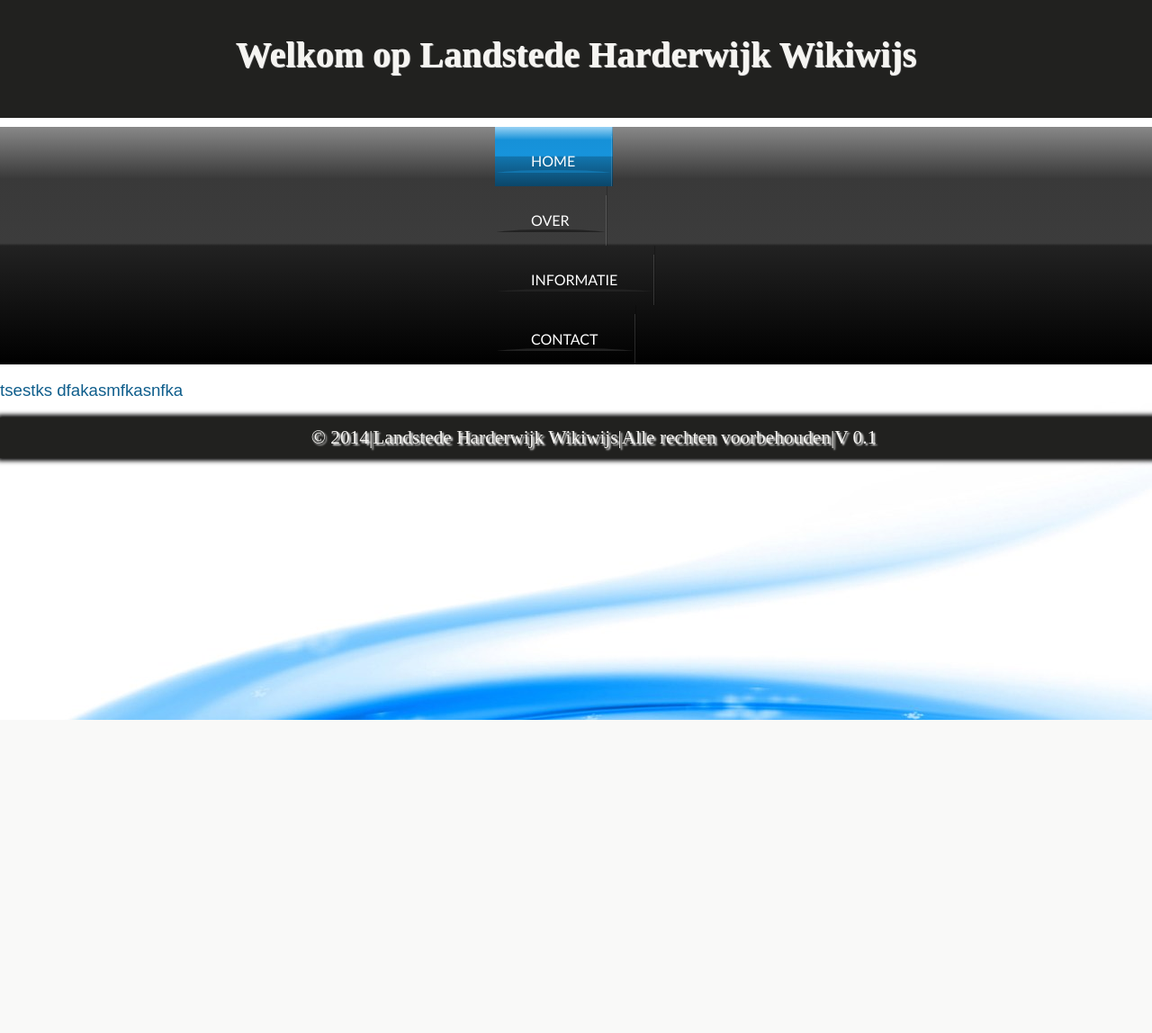
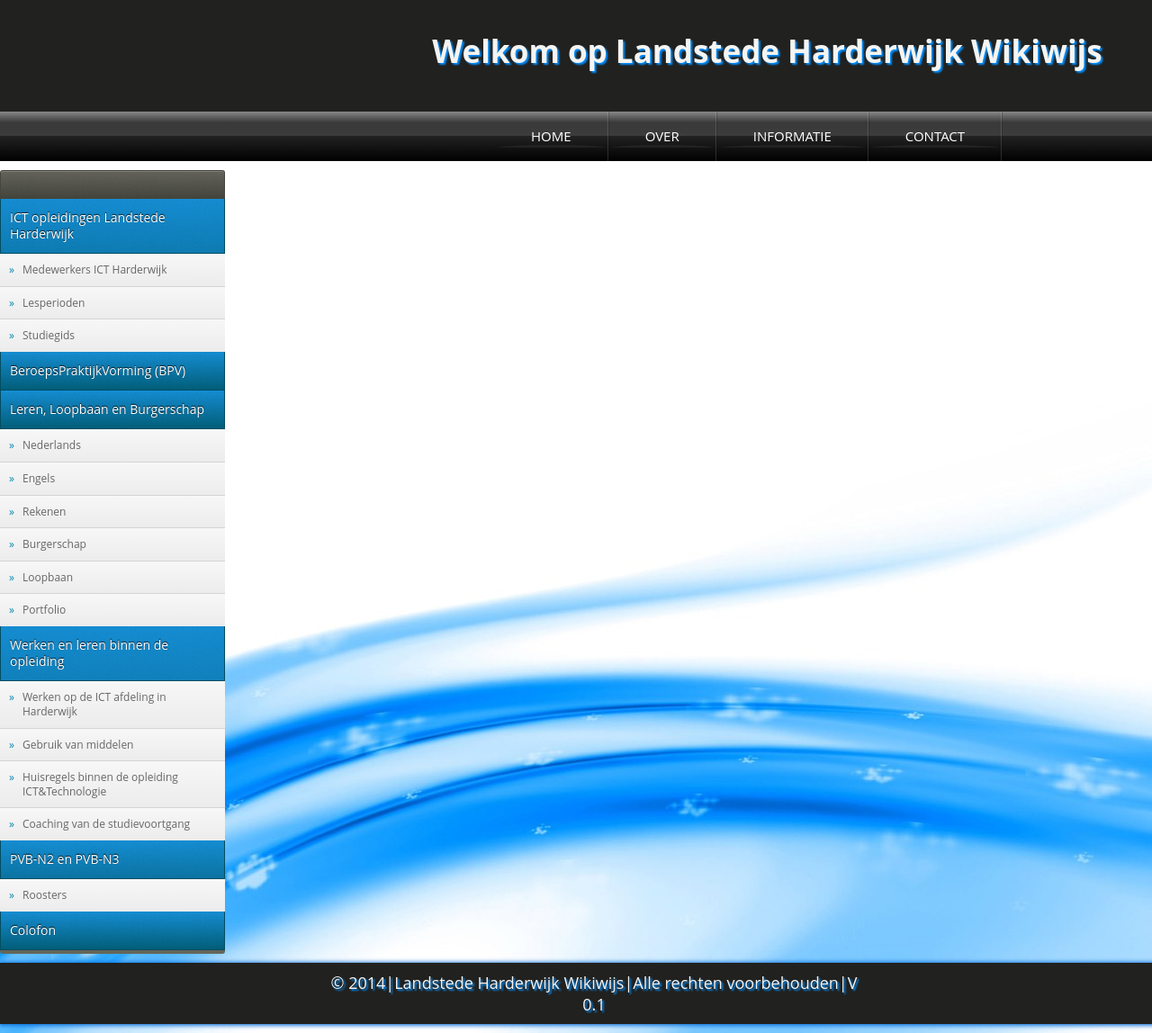
Before and after one commit to Gerali/Project, a PHP site: the page made by opdracht wikiwijs.html in a window 1280 px wide; the page is wider, and only the part inside the window is pictured. Shown: that part at 90% size. Before the commit the page ends 800 px from the top of that part, so only its background shows below. Run offline with PHP 8.4, Linux system fonts and the light colour scheme.

Commit message:
website update

```diff
--- a/opdracht wikiwijs.html
+++ b/opdracht wikiwijs.html
@@ -3,6 +3,9 @@
 <head>
 	<title>Wikiwijs</title>
 	<link rel="stylesheet" type="text/css" href="style.css" />
+	<meta http-equiv='Content-Type' content='text/html; charset=utf-8' />
+
+
 
 </head>
 <body>
@@ -13,15 +16,54 @@
 
 <div id='cssmenu'>
 	<ul>
-		<li class='active'><a href='opdracht wikiwijs.html'><span>Home</span></a></li>
+		<li class=''><a href='opdracht wikiwijs.html'><span>Home</span></a></li>
 		<li><a href='over.html'><span>Over</span></a></li>
 		<li><a href='informatie.html'><span>Informatie</span></a></li>
 		<li class='last'><a href='contact.html'><span>Contact</span></a></li>
 	</ul>
 </div>
 
+<div id='cssmenu2'>
+	<ul>
+		<li class='active'><a href='opdracht wikiwijs.html'><span><Voorbeeld1</span></a></li>
+		<li class='has-sub'><a href='#'><span>ICT opleidingen Landstede Harderwijk</span></a>
+			<ul>
+				<li><a href='#'><span>Medewerkers ICT Harderwijk</span></a></li>
+				<li><a href='#'><span>Lesperioden</span></a></li>
+				<li class='last'><a href='#'><span>Studiegids</span></a></li>
+			</ul>
+		</li>
+		<li class='has-sub'><a href='#'><span>BeroepsPraktijkVorming (BPV) </span></a>
 
-<p> tsestks dfakasmfkasnfka
+		</li>
+		<li class='last'><a href='#'><span>Leren, Loopbaan en Burgerschap</span></a></li>
+			<ul>
+				<li><a href='#'><span>Nederlands</span></a></li>
+				<li><a href='#'><span>Engels</span></a></li>
+				<li><a href='#'><span>Rekenen</span></a></li>
+				<li><a href='#'><span>Burgerschap</span></a></li>
+				<li><a href='#'><span>Loopbaan</span></a></li>
+				<li class='last'><a href='#'><span>Portfolio</span></a></li>
+			</ul>
+		<li class='has-sub'><a href='#'><span>Werken en leren binnen de opleiding</span></a>
+			<ul>
+				<li><a href='#'><span>Werken op de ICT afdeling in Harderwijk</span></a></li>
+				<li><a href='#'><span>Gebruik van middelen</span></a></li>
+				<li><a href='#'><span>Huisregels binnen de opleiding ICT&Technologie </span></a></li>
+				<li class='last'><a href='#'><span>Coaching van de studievoortgang</span></a></li>
+			</ul>
+		<li class='has-sub'><a href='#'><span>PVB-N2 en PVB-N3</span></a>
+			<ul>
+				<li class='last'><a href='#'><span>Roosters</span></a></li>
+			</ul>
+		<li class='has-sub'><a href='#'><span>Colofon</span></a>
+	</ul>
+</div>
+
+
+
+
+
 
 
 
--- a/style.css
+++ b/style.css
@@ -15,27 +15,31 @@ section{
 	text-align: center;
 	color: #F5F4F1;
 	text-shadow: 2px 2px 2px #FFFFFF;
-	box-shadow: 0 0 5px 3px #000000;
+	box-shadow: 0 0 5px 1.5px #0067D2;
 }
 
 h1{
-	font-size: 30pt;
+	font-size: 35px;
+	font-family: 'Open Sans', sans-serif;
+	text-shadow: 2px 2px 2px #008EFE;
 }
 
 
 footer{
 	margin: 0 auto;
 	padding: 0px 0;
-	width: 650px;
+	width: 590px;
 	text-align: center;
 	color: #F5F4F1;
-	text-shadow: 2px 2px 2px #FFFFFF;
-	font-size: 16pt;
+	text-shadow: 2px 2px 2px #008EFE;
+	font-size: 18px;
+	font-family: 'Open Sans', sans-serif;
 }
 
 header{
 	margin: 0px;
 	padding: 10px;
+	width: 1685px;
 	background-color: #21211F;
 	color: #F5F4F1;
 	text-align: center;
@@ -72,13 +76,15 @@ p{
 	-webkit-box-sizing: border-box;
 	-moz-box-sizing: border-box;
 	box-sizing: border-box;
-	padding-top: 10px;
+	padding-top: 0px;
+	padding-bottom: 0px;
 }
 
 #cssmenu{
-	width: auto;
-	font-family: Calibri;
+	width: 1705px;
+	font-family: 'Open Sans', sans-serif;
 	color: ffffff;
+	padding-bottom: 10px;
 }
 
 #cssmenu.align-right ul li{
@@ -139,12 +145,12 @@ p{
 	bottom: 10px;
 }
 
-/* geeft de effect aan de blokken van de navbar */
+/* geeft de effect aan de blokken van de navbar en de tekst*/
 #cssmenu ul li a{
 	display: block;
 	padding: 20px 40px;
 	text-decoration: none;
-	font-size: 16px;
+	font-size: 15px;
 	text-transform: uppercase;
 	transition: 300ms;
 	color: #ffffff;
@@ -176,3 +182,167 @@ p{
 	background: linear-gradient(to top, rgba(0, 0, 0, 0), rgba(0, 0, 0, 0) 60%, #1275ae 61%, #1275ae 100%);
 	background: -moz-linear-gradient(bottom, rgba(0, 0, 0, 0), rgba(0, 0, 0, 0));
 }
+
+@import url(http://fonts.googleapis.com/css?family=Ubuntu:300,400,500,700);
+
+@import url(http://fonts.googleapis.com/css?family=Open+Sans:400,600,300);
+@charset 'UTF-8';
+
+#cssmenu2,
+#cssmenu2 ul,
+#cssmenu2 li,
+#cssmenu2 a{
+	margin: 0;
+	padding: 0;
+	border: 0;
+	list-style: none;
+	font-weight: normal;
+	text-decoration: none;
+	line-height: 1;
+	font-family: 'Open Sans', sans-serif;
+	font-size: 14px;
+	position: relative;
+}
+
+#cssmenu2{
+	width: 250px;
+	border-bottom: 4px solid #656659;
+	-webkit-border-radius: 3px;
+	-moz-border-radius: 3px;
+	border-radius: 3px;
+}
+
+/* geeft de hoogte aan van de blokken*/
+#cssmenu2 a{
+	line-height: 1.3;
+}
+
+/* geeft de kleuren aan voor de menu*/
+#cssmenu2 > ul > li:first-child{
+	background: #66665e;
+	background: -moz-linear-gradient(#66665e 0%, #45463d 100%);
+	background: -webkit-gradient(linear, left top, left bottom, color-stop(0%, #66665e), color-stop(100%, #45463d));
+	background: -webkit-linear-gradient(#66665e 0%, #45463d 100%);
+	background: linear-gradient(#66665e 0%, #45463d 100%);
+	border: 1px solid #45463d;
+	-webkit-border-radius: 3px 3px 0 0;
+	-moz-border-radius: 3px 3px 0 0;
+	border-radius: 3px 3px 0 0;
+}
+
+#cssmenu2 > ul > li:first-child > a{
+	padding: 15px 10px;
+	background: url(pattern.png) top left repeat;
+	border: none;
+	border-top: 1px solid #818176;
+	-webkit-border-radius: 3px 3px 0 0;
+	-moz-border-radius: 3px 3px 0 0;
+	border-radius: 3px 3px 0 0;
+	font-family: 'Ubuntu', sans-serif;
+	text-align: center;
+	font-size: 18px;
+	font-weight: 300;
+	text-shadow: 0 -1px 1px #000000;
+}
+
+#cssmenu2 > ul > li:first-child > a > span{
+	padding: 0;
+}
+
+#cssmenu2 > ul > li:first-child:hover{
+	background: #66665e;
+	background: -moz-linear-gradient(#66665e 0%, #45463d 100%);
+	background: -webkit-gradient(linear, left top, left bottom, color-stop(0%, #66665e), color-stop(100%, #45463d));
+	background: -webkit-linear-gradient(#66665e 0%, #45463d 100%);
+	background: linear-gradient(#66665e 0%, #45463d 100%);
+}
+
+/* geeft de kleur van de blokken in het menu*/
+#cssmenu2 > ul > li{
+	background: #1691D8;
+	background: -moz-linear-gradient(#1691D8 0%, #01607b 100%);
+	background: -webkit-gradient(linear, left top, left bottom, color-stop(0%, #1691D8), color-stop(100%, #01607b));
+	background: -webkit-linear-gradient(#1691D8 0%, #01607b 100%);
+	background: linear-gradient(#1691D8 0%, #01607b 100%);
+}
+
+#cssmenu2 > ul > li:hover{
+	background: #027c9e;
+	background: -moz-linear-gradient(#027c9e 0%, #01546b 100%);
+	background: -webkit-gradient(linear, left bottom, left top, color-stop(0%, #027c9e), color-stop(100%, #01546b));
+	background: -webkit-linear-gradient(#027c9e 0%, #01546b 100%);
+	background: linear-gradient(#027c9e 0%, #01546b 100%);
+}
+
+/* geeft de 3 hoofdblokken in de menu de randen en een witte tekst kleur*/
+#cssmenu2 > ul > li > a {
+	font-size: 14px;
+	display: block;
+	background: url(pattern.png) top left repeat;
+	color: #ffffff;
+	border: 1px solid #014d61;
+	border-top: none;
+	text-shadow: 0 -1px 1px #001116;
+}
+
+/* maakt de hoofdblokken wat breder en een mooier effect*/
+#cssmenu2 > ul > li > a > span{
+	display: block;
+	padding: 12px 10px;
+	-webkit-border-radius: 4px;
+	-moz-border-radius: 4px;
+	border-radius: 4px;
+}
+
+#cssmenu2 > ul > li > a:hover{
+	text-decoration: none;
+}
+
+#cssmenu2 > ul > li.active{
+	border-bottom: none;
+}
+
+#cssmenu2 > ul > li.has.sub > a span{
+	background: url(icon_plus.png) 96% center no-repeat;
+}
+
+#cssmenu2 > ul > li.has.sub.active > a span{
+	background: url(icon_minus.png) 96% center no-repeat;
+}
+
+/* de sub-menu*/
+
+
+#cssmenu2 ul ul li{
+	padding: 0;
+	border-bottom: 1px solid #d4d4d4;
+	border-top: none;
+	background: #f7f7f7;
+	background: -moz-linear-gradient(#f7f7f7 0%, #ececec 100%);
+	background: -webkit-gradient(linear, left top, left bottom, color-stop(0%, #f7f7f7), color-stop(100%, #ececec));
+	background: -webkit-linear-gradient(#f7f7f7 0%, #ececec 100%);
+	background: linear-gradient(#f7f7f7 0%, #ececec 100%);
+}
+
+#cssmenu2 ul ul li:last-child{
+	border-bottom: none;
+}
+
+#cssmenu2 ul ul a{
+	padding: 10px 10px 10px 25px;
+	display: block;
+	color: #676767;
+	font-size: 12px;
+	font-weight: normal;
+}
+
+#cssmenu2 ul ul a:before{
+	content: '»';
+	position: absolute;
+	left: 10px;
+	color: #0288ad;
+}
+
+#cssmenu2 ul ul a:hover{
+	color: #0288ad;
+}
```
Also changed, not shown: menu_jquery.js (added, +20 -0 lines), icon_minus.png (added), icon_plus.png (added), pattern.png (added).
